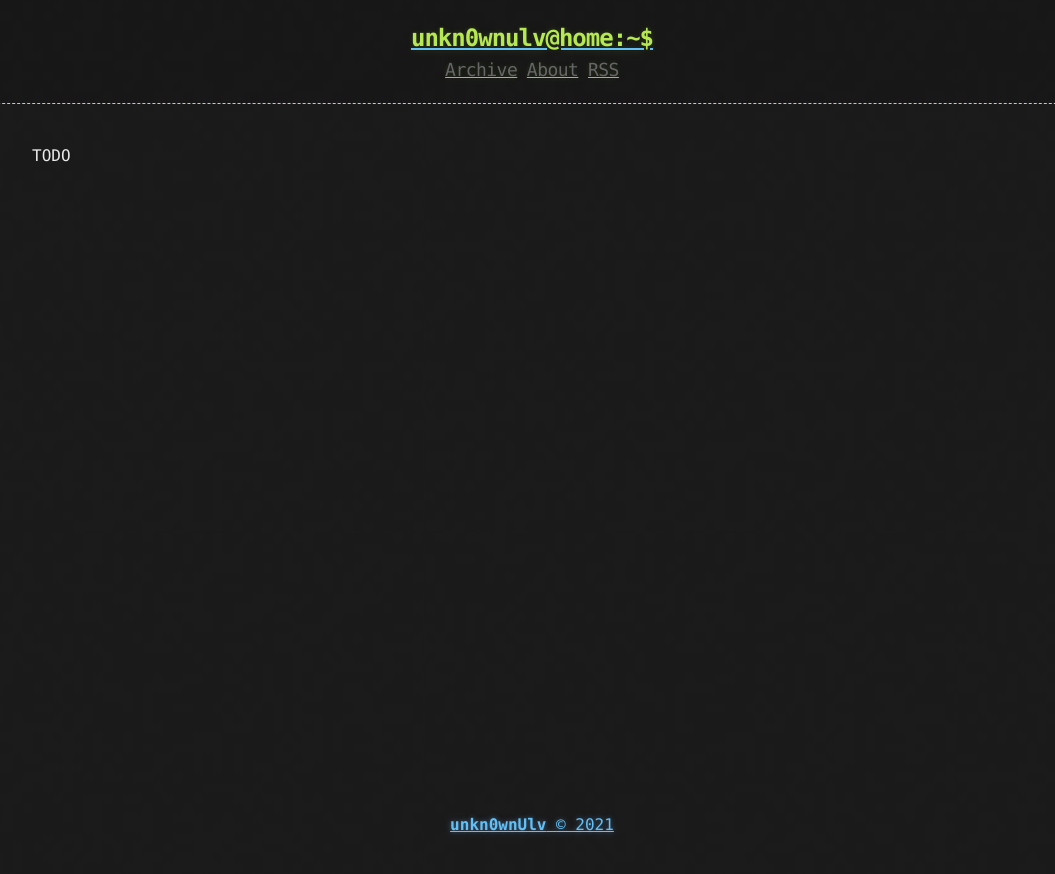
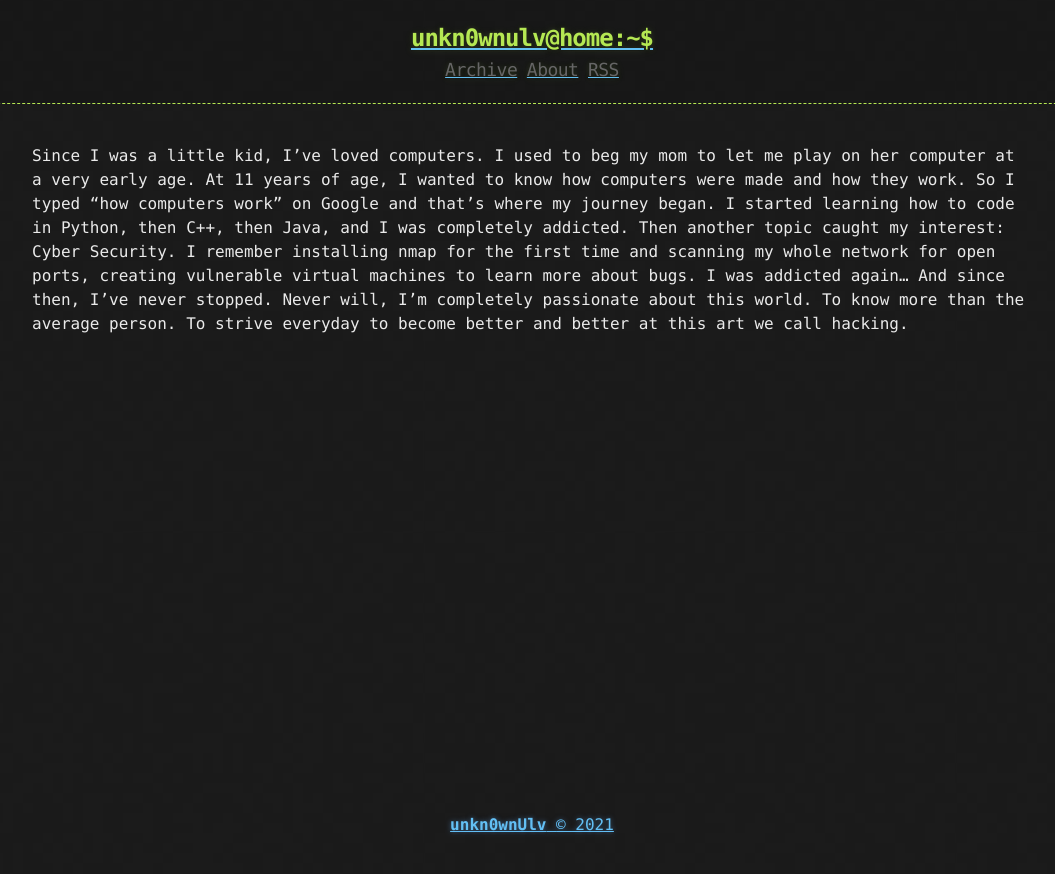
Before and after one commit to jphjsoares/jphjsoares.github.io, a Jekyll site: the page built from about.md, in a window 1280 px wide. Shown: the top 874 px of the page, without its empty margins (108-1163 px from the left). Built offline with Jekyll 4.4.1, drawn with Linux system fonts in a browser that asks for light colours.

Commit message:
Update about.md

```diff
--- a/about.md
+++ b/about.md
@@ -3,4 +3,4 @@ layout: page
 title: About
 ---
 
-TODO
+Since I was a little kid, I've loved computers. I used to beg my mom to let me play on her computer at a very early age. At 11 years of age, I wanted to know how computers were made and how  they work. So I typed "how computers work" on Google and that's where my journey began. I started learning how to code in Python, then C++, then Java, and I was completely addicted. Then another topic caught my interest: Cyber Security. I remember installing nmap for the first time and scanning my whole network for open ports, creating vulnerable virtual machines to learn more about bugs. I was addicted again... And since then, I've never stopped. Never will, I'm completely passionate about this world. To know more than the average person. To strive everyday to become better and better at this art we call hacking.
```
